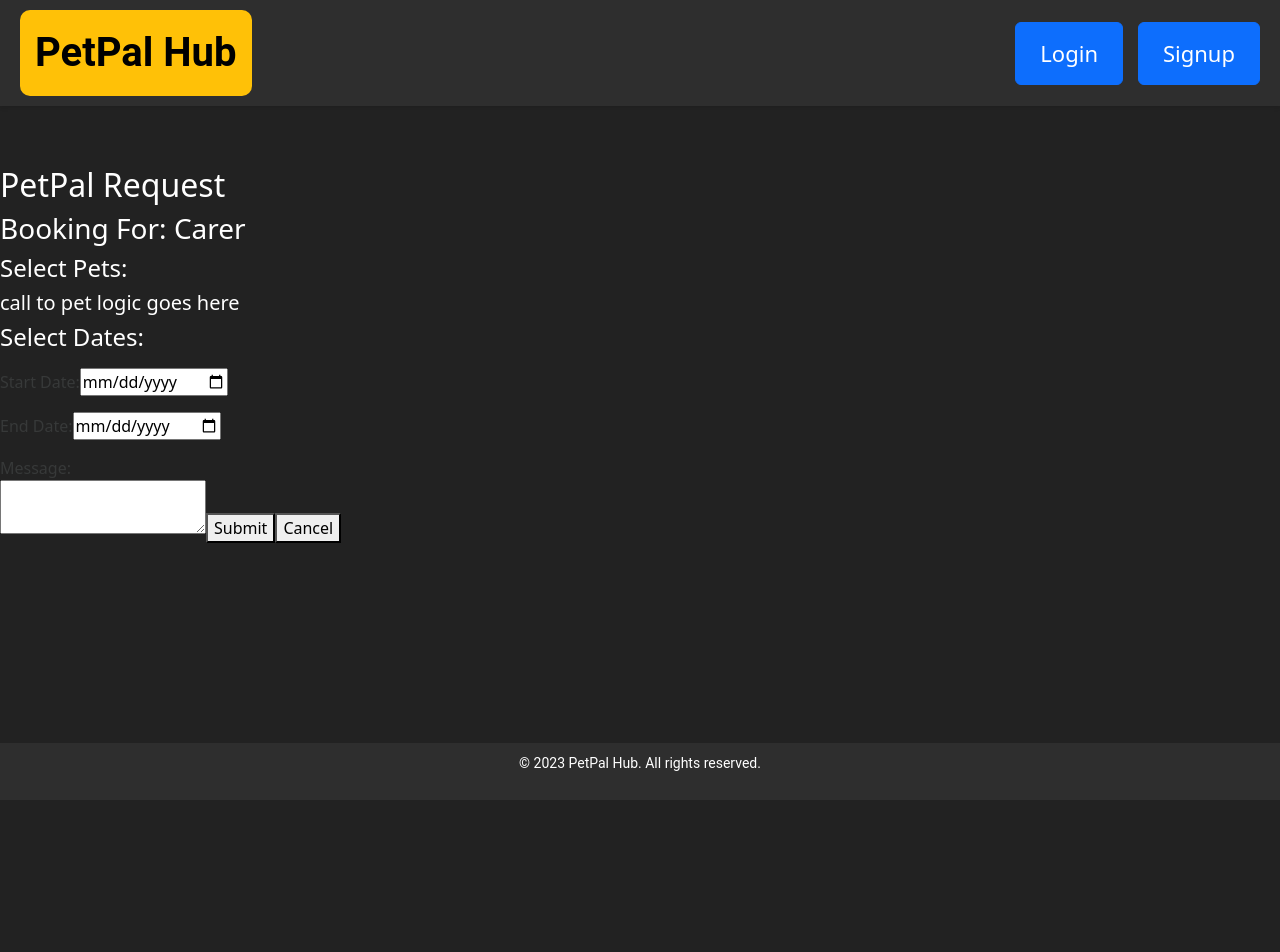
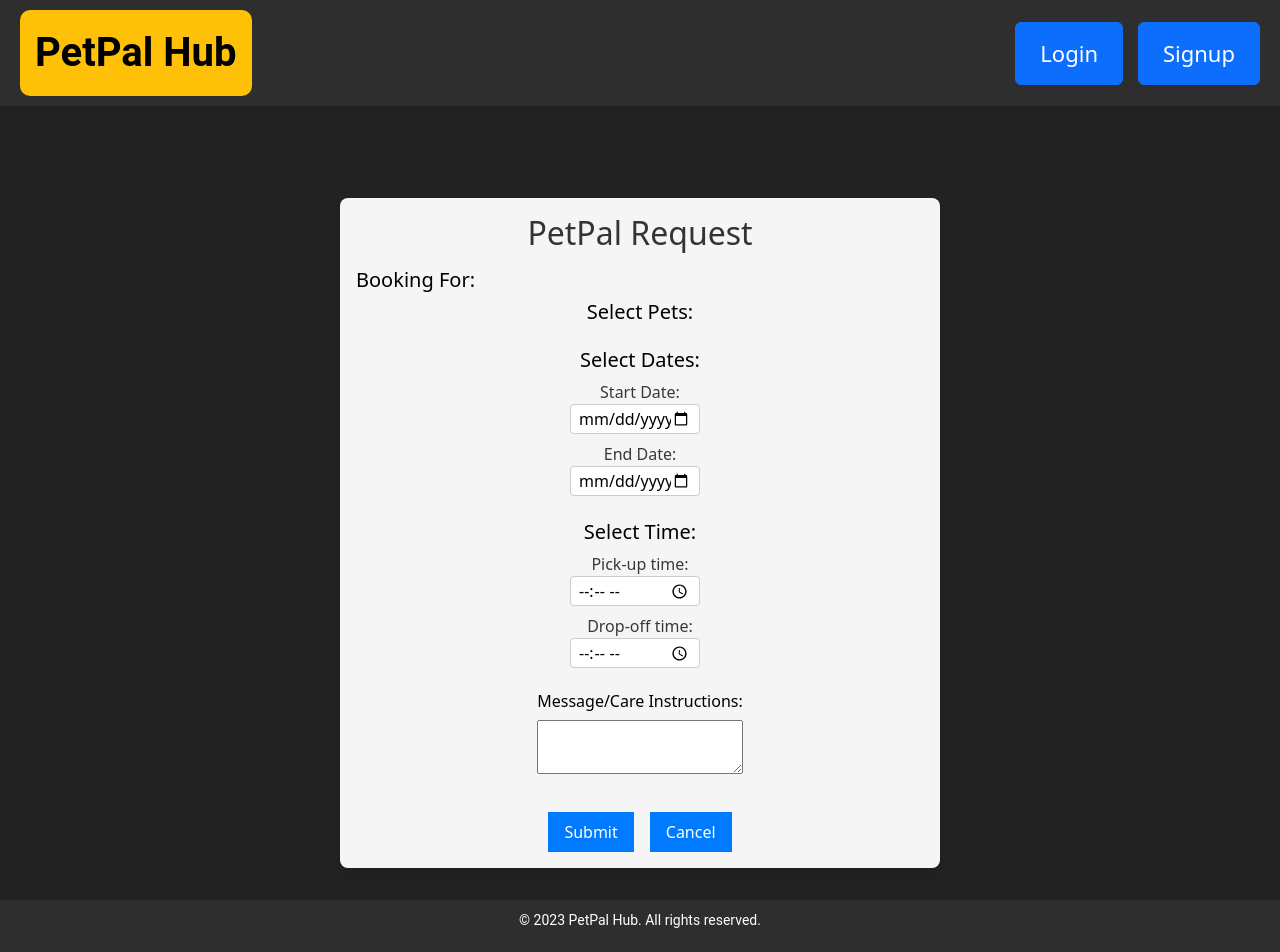
Before and after one commit to mttble/PetPalHub-react-router, a React (Vite) app: page /booking-form in a window 1280 px wide. Shown: the top 952 px of the page. Before the commit the page ends 800 px from the top, so only its background shows below. Built offline with nearby package versions, Linux system fonts and the light colour scheme; no server answers.

Commit message:
Styling done for booking form

```diff
--- /dev/null
+++ b/src/components/BookingForm.css
@@ -0,0 +1,142 @@
+/* BookingForm.css */
+
+.booking-form-box-card {
+    margin: 2rem auto;
+    width: 80%;
+    max-width: 600px;
+    padding: 1rem;
+    background-color: #f5f5f5;
+    border-radius: 8px;
+    box-shadow: 0 4px 6px rgba(0, 0, 0, 0.1);
+    color: black;
+  }
+
+  .booking-form-title-card h2 {
+    text-align: center;
+    color: #333;
+    margin-bottom: 1rem;
+  }
+
+  .booking-form-subtitle-card h3 {
+    text-align: center;
+    color: #555;
+    margin-top: 0.5rem;
+    margin-bottom: 1rem;
+  }
+
+  .booking-form-container-card {
+    margin-bottom: 1.5rem;
+  }
+
+  .booking-form-container-card h4 {
+    margin-bottom: 0.5rem;
+  }
+
+  .booking-form-container-card label {
+    display: block;
+    color: #373939;
+    margin-top: 0.5rem;
+  }
+
+  .booking-form-container-card input[type="date"],
+  .booking-form-container-card input[type="time"] {
+    width: 130px; /* Fixed width */
+    height: 30px; /* Fixed height */
+    padding: 0.5rem;
+    border: 1px solid #ccc;
+    border-radius: 4px;
+    box-sizing: border-box; /* Include padding in width */
+  }
+
+  .booking-form-textarea-container-card label {
+    display: block;
+    color: #373939;
+    margin-top: 0.5rem;
+  }
+
+  .booking-form-textarea-container-card textarea {
+    width: 100%;
+    padding: 0.5rem;
+    border: 1px solid #ccc;
+    border-radius: 4px;
+    min-height: 150px; /* Increase the minimum height */
+    resize: vertical;
+    margin: 0 auto; /* Center the textarea */
+    text-align: center; /* Center the text */
+  }
+
+  .booking-form-button-container-card {
+    text-align: center;
+    margin-top: 1.5rem;
+  }
+
+  .booking-form-button-card {
+    background-color: #007bff;
+    color: #fff;
+    border: none;
+    padding: 0.5rem 1rem;
+    cursor: pointer;
+    transition: background-color 0.2s ease;
+    margin-right: 1rem;
+  }
+
+  .booking-form-button-card:last-child {
+    margin-right: 0;
+  }
+
+  .booking-form-button-card:hover {
+    background-color: #0056b3;
+  }
+
+/* Additional styles for tablet view */
+@media (min-width: 600px) and (max-width: 767px) {
+    .booking-form-box-card {
+      width: 70%; /* Adjust width for tablet */
+      margin: 2rem auto; /* Center the box */
+    }
+
+    .booking-form-container-card {
+      text-align: center;
+    }
+
+    .booking-form-container-card input[type="date"],
+    .booking-form-container-card input[type="time"] {
+      width: 130px; /* Fixed width for tablet */
+      height: 30px; /* Fixed height for tablet */
+      margin-right: 10px; /* Increased margin-right for tablet */
+    }
+
+    .booking-form-textarea-container-card textarea {
+      width: 80%;
+    }
+
+    .booking-form-button-container-card {
+      margin-top: 2rem;
+    }
+  }
+
+  /* Additional styles for desktop view */
+  @media (min-width: 768px) {
+    .booking-form-box-card {
+      width: 60%;
+    }
+
+    .booking-form-container-card {
+      text-align: center;
+    }
+
+    .booking-form-container-card input[type="date"],
+    .booking-form-container-card input[type="time"] {
+      width: 130px; /* Fixed width for desktop */
+      height: 30px; /* Fixed height for desktop */
+      margin-right: 10px; /* Increased margin-right for desktop */
+    }
+
+    .booking-form-textarea-container-card textarea {
+      width: 80%;
+    }
+
+    .booking-form-button-container-card {
+      margin-top: 2rem;
+    }
+  }
--- a/src/components/BookingForm.jsx
+++ b/src/components/BookingForm.jsx
@@ -1,5 +1,6 @@
 import React, { useState } from 'react';
 import { useNavigate } from 'react-router-dom';
+import './BookingForm.css';
 
 function BookingForm() {
   const navigate = useNavigate();
@@ -13,12 +14,13 @@ function BookingForm() {
     message: '',
   });
 
-
   const handleSubmit = (e) => {
     e.preventDefault();
     if (
       bookingInfo.selectedPets.length === 0 ||
       !bookingInfo.endDate ||
+      !bookingInfo.pickUpTime ||
+      !bookingInfo.dropOffTime ||
       bookingInfo.message.length < 15
     ) {
       // Show error messages
@@ -27,6 +29,12 @@ function BookingForm() {
       }
       if (!bookingInfo.endDate) {
         alert('Please select an end date.');
+      }
+      if (!bookingInfo.pickUpTime) {
+        alert('Please select a pick-up time.');
+      }
+      if (!bookingInfo.dropOffTime) {
+        alert('Please select a drop-off time.');
       }
       if (bookingInfo.message.length < 15) {
         alert('Please provide a message with a minimum of 15 characters.');
@@ -40,40 +48,59 @@ function BookingForm() {
   };
 
   return (
-    <div>
-      <h2>PetPal Request</h2>
-      <h3>Booking For: Carer</h3>
+    <div className="booking-form-box-card">
+      <div className="booking-form-title-card">
+        <h2>PetPal Request</h2>
+      </div>
+      <div className="booking-form-subtitle-card">
+        <h5>Booking For: </h5>
+      </div>
       <form onSubmit={handleSubmit}>
-
-        <h4>Select Pets:</h4>
-
-        <h5>call to pet logic goes here</h5>
-
-        <h4>Select Dates:</h4>
-        <label>Start Date:
+        <div className="booking-form-container-card">
+          <h5>Select Pets: </h5>
+          {/* Call to pet logic goes here */}
+        </div>
+        <div className="booking-form-container-card">
+          <h5>Select Dates:</h5>
+          <label>Start Date:</label>
           <input
             type="date"
             value={bookingInfo.startDate}
             onChange={(e) => setBookingInfo({ ...bookingInfo, startDate: e.target.value })}
           />
-        </label>
-        <label>End Date:
+          <label>End Date:</label>
           <input
             type="date"
             value={bookingInfo.endDate}
             onChange={(e) => setBookingInfo({ ...bookingInfo, endDate: e.target.value })}
           />
-        </label>
-
-        <label>Message:</label>
-        <textarea
-          value={bookingInfo.message}
-          onChange={(e) => setBookingInfo({ ...bookingInfo, message: e.target.value })}
-        />
-
-        <button type="submit">Submit</button>
-        <button type="button" onClick={() => navigate('/account')}>Cancel</button>
-
+        </div>
+        <div className="booking-form-container-card">
+          <h5>Select Time:</h5>
+          <label>Pick-up time:</label>
+          <input
+            type="time"
+            value={bookingInfo.pickUpTime}
+            onChange={(e) => setBookingInfo({ ...bookingInfo, pickUpTime: e.target.value })}
+          />
+          <label>Drop-off time:</label>
+          <input
+            type="time"
+            value={bookingInfo.dropOffTime}
+            onChange={(e) => setBookingInfo({ ...bookingInfo, dropOffTime: e.target.value })}
+          />
+        </div>
+        <div className="booking-form-container-card">
+          <h6>Message/Care Instructions:</h6>
+          <textarea
+            value={bookingInfo.message}
+            onChange={(e) => setBookingInfo({ ...bookingInfo, message: e.target.value })}
+          />
+        </div>
+        <div className="booking-form-button-container-card">
+          <button type="submit" className="booking-form-button-card">Submit</button>
+          <button type="button" className="booking-form-button-card" onClick={() => navigate('/account')}>Cancel</button>
+        </div>
       </form>
     </div>
   );
```
